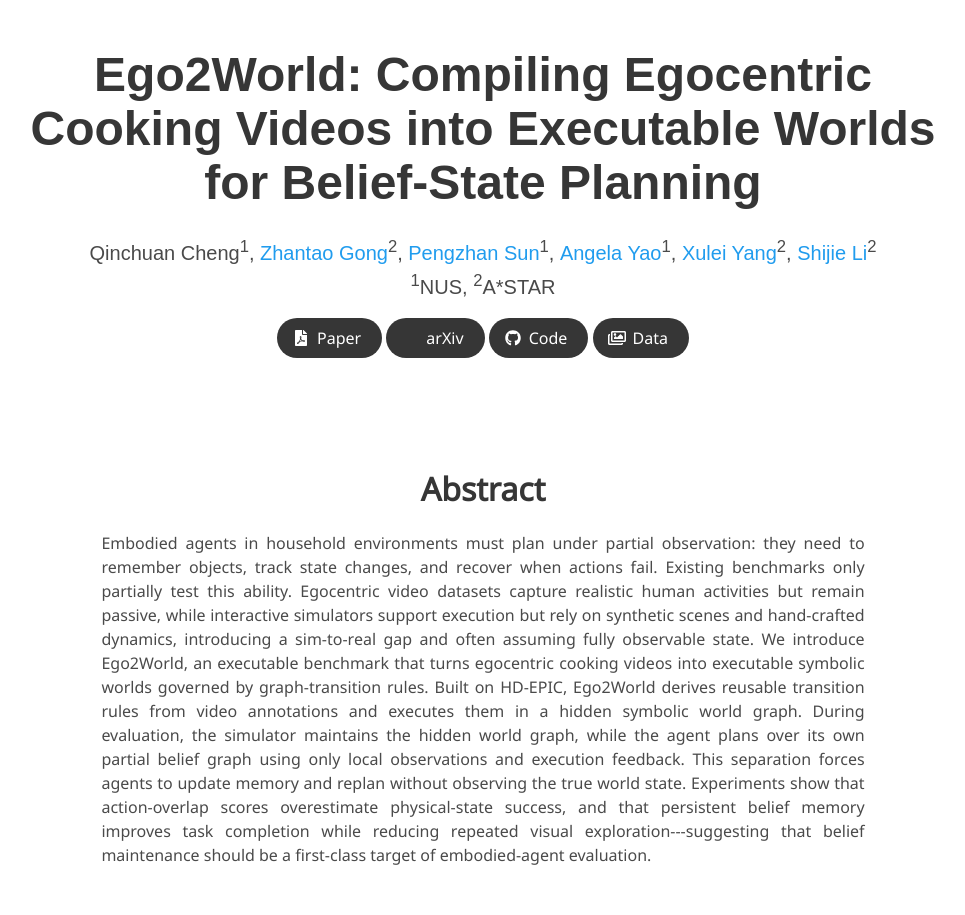
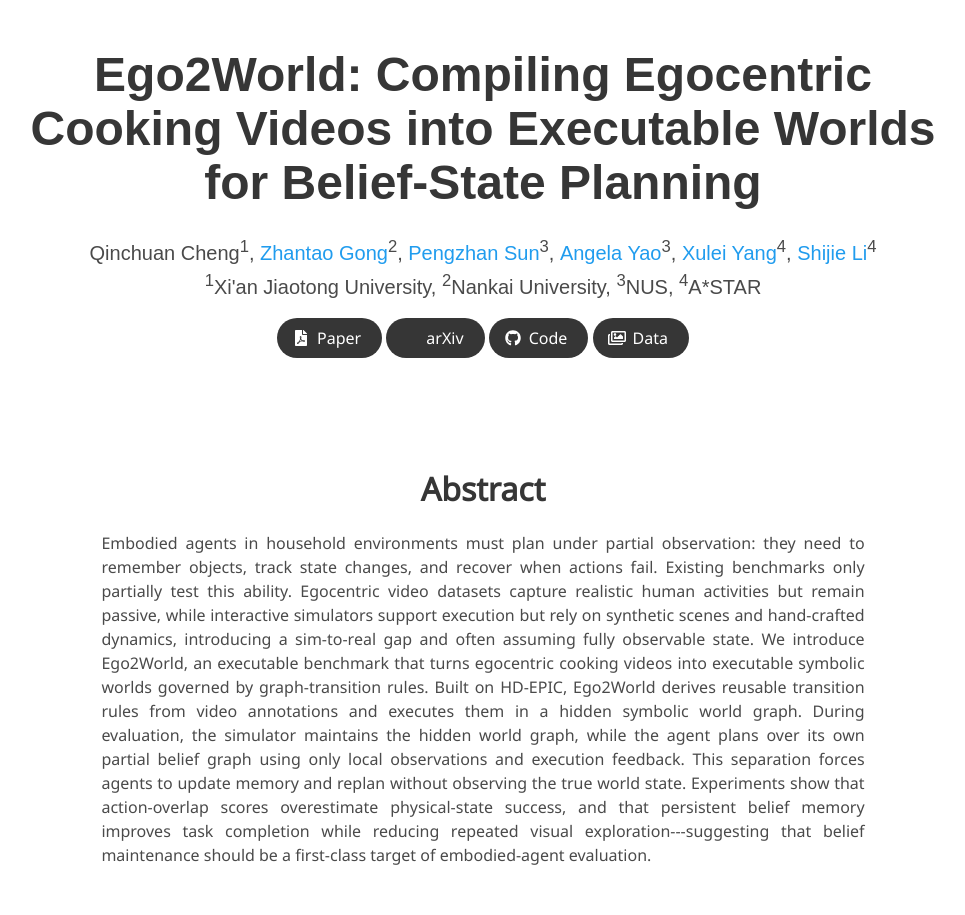
Before and after one commit to sj-li/sj-li.github.io, a Jekyll site: the page Ego2World/index.html, which Jekyll copies as it is, in a window 1280 px wide. Shown: the whole page, without its empty margins (157-1122 px from the left). Built offline with Jekyll 4.4.1, drawn with Linux system fonts in a browser that asks for light colours; nearby versions of some CDN libraries; some web fonts are replaced; library files that are not in the unit come from our copies; a style sheet for code colours, icons or effects is not loaded.

Commit message:
Update authors affiliations (Qinchuan Cheng and Zhantao Gong)

```diff
--- a/Ego2World/index.html
+++ b/Ego2World/index.html
@@ -31,15 +31,17 @@
           <div class="is-size-5 publication-authors">
             <span class="author-block">Qinchuan Cheng<sup>1</sup>,</span>
             <span class="author-block"><a href="https://zhantao-gong.github.io/">Zhantao Gong</a><sup>2</sup>,</span>
-            <span class="author-block"><a href="https://pengzhansun.github.io/">Pengzhan Sun</a><sup>1</sup>,</span>
-            <span class="author-block"><a href="https://www.comp.nus.edu.sg/~ayao/">Angela Yao</a><sup>1</sup>,</span>
-            <span class="author-block"><a href="https://dawdleryang.github.io/">Xulei Yang</a><sup>2</sup>,</span>
-            <span class="author-block"><a href="https://sj-li.github.io/">Shijie Li</a><sup>2</sup></span>
+            <span class="author-block"><a href="https://pengzhansun.github.io/">Pengzhan Sun</a><sup>3</sup>,</span>
+            <span class="author-block"><a href="https://www.comp.nus.edu.sg/~ayao/">Angela Yao</a><sup>3</sup>,</span>
+            <span class="author-block"><a href="https://dawdleryang.github.io/">Xulei Yang</a><sup>4</sup>,</span>
+            <span class="author-block"><a href="https://sj-li.github.io/">Shijie Li</a><sup>4</sup></span>
           </div>
 
           <div class="is-size-5 publication-authors">
-            <span class="author-block"><sup>1</sup>NUS,</span>
-            <span class="author-block"><sup>2</sup>A*STAR</span>
+            <span class="author-block"><sup>1</sup>Xi'an Jiaotong University,</span>
+            <span class="author-block"><sup>2</sup>Nankai University,</span>
+            <span class="author-block"><sup>3</sup>NUS,</span>
+            <span class="author-block"><sup>4</sup>A*STAR</span>
           </div>
 
           <div class="column has-text-centered">
```
